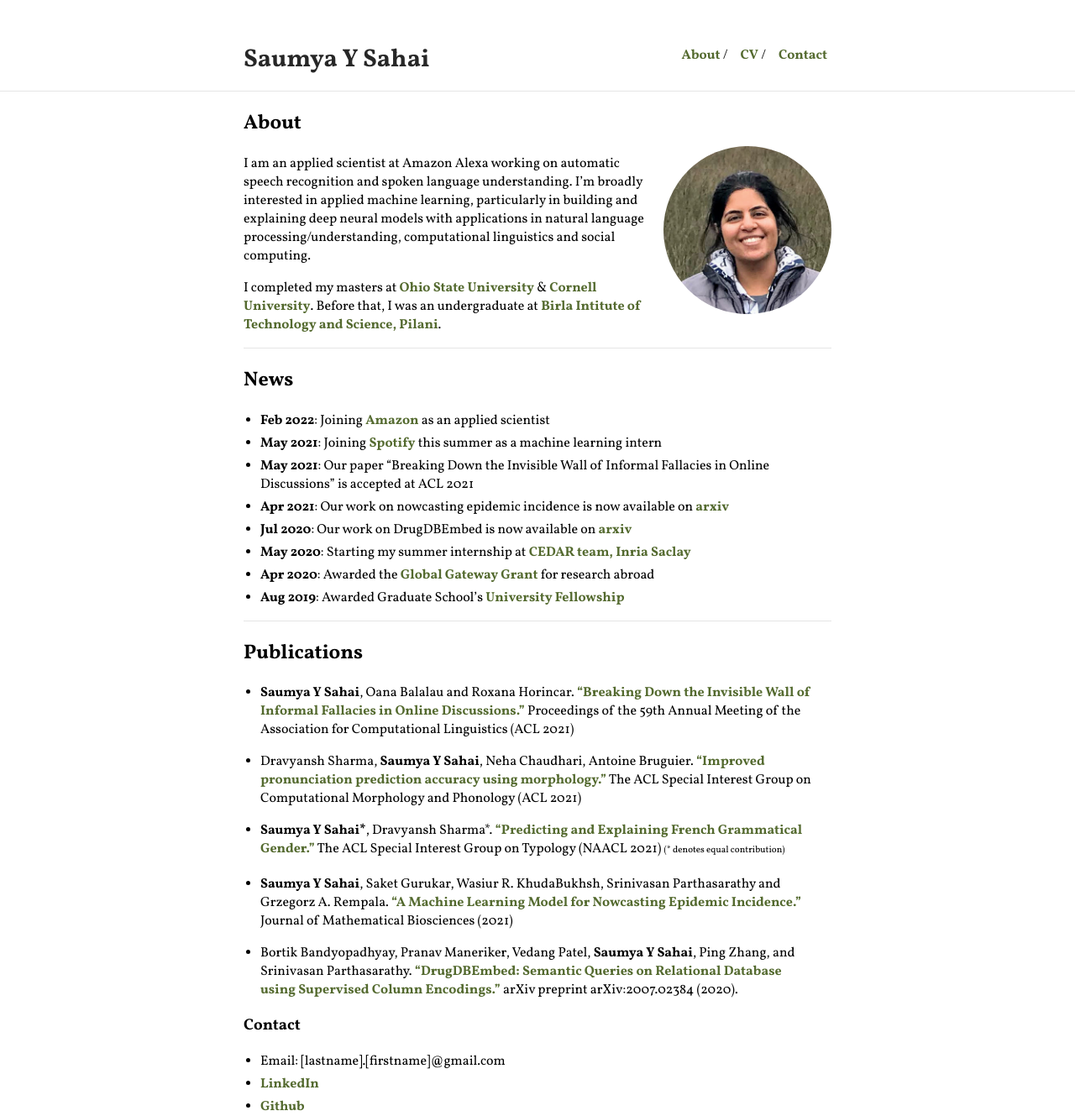
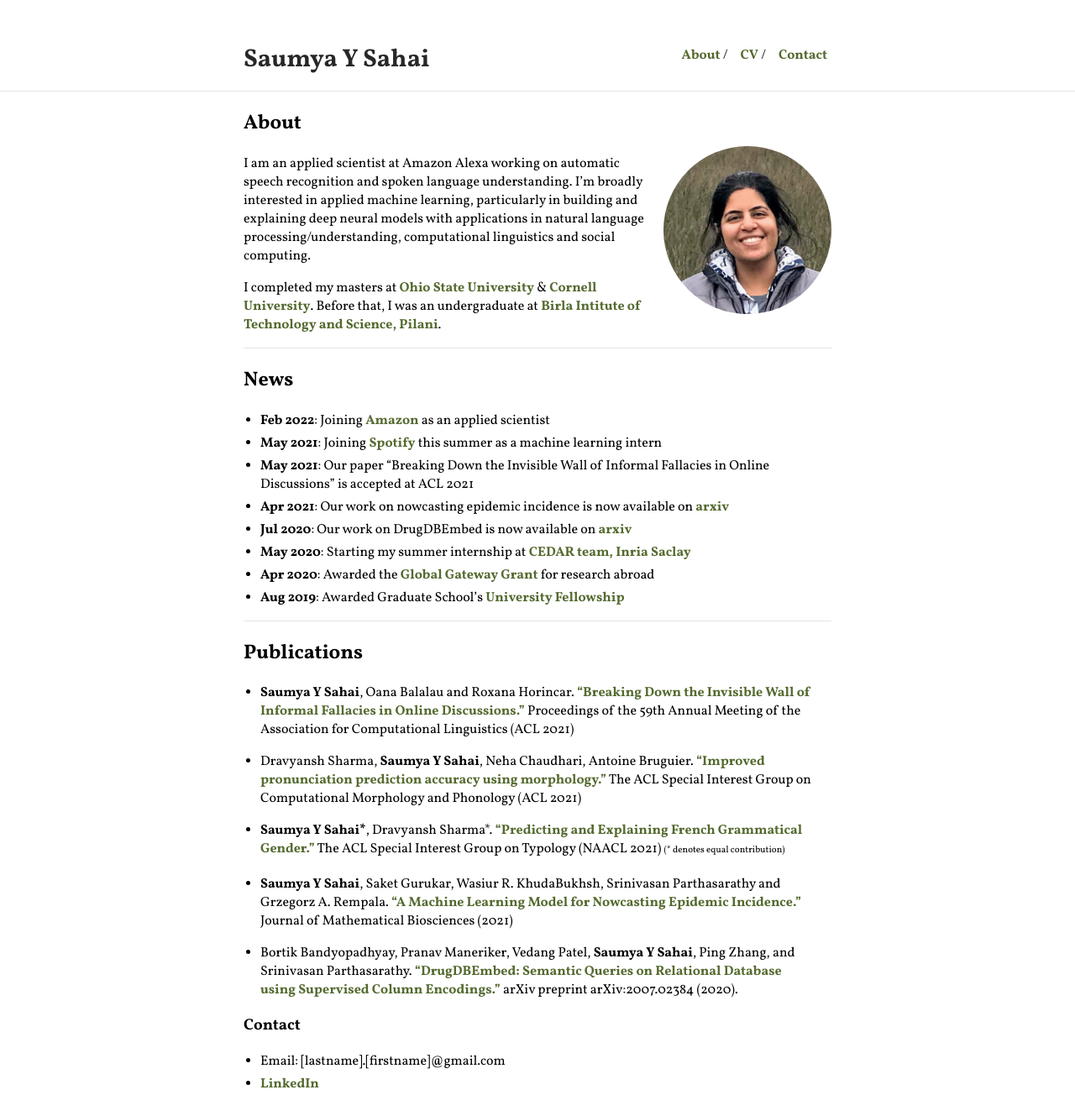
Before and after one commit to sahaisaumya/sahaisaumya.github.io, a Jekyll site: the page built from index.md, in a window 1280 px wide. Shown: the whole page at 84% size. Built offline with Jekyll 4.4.1, drawn with Linux system fonts in a browser that asks for light colours; our own code applies the rules of GitHub Pages for plain Markdown files; after the commit the page ends 1302 px from its top, so only the background shows below that.

Commit message:
Update index.md

```diff
--- a/index.md
+++ b/index.md
@@ -47,4 +47,4 @@ Incidence."](https://arxiv.org/pdf/2104.02174.pdf) Journal of Mathematical Biosc
 
 * Email: [lastname].[firstname]@gmail.com
 * [LinkedIn](https://www.linkedin.com/in/saumyasahai/)
-* [Github](https://github.com/sahaisaumya/)
+<!-- * [Github](https://github.com/sahaisaumya/) -->
```
